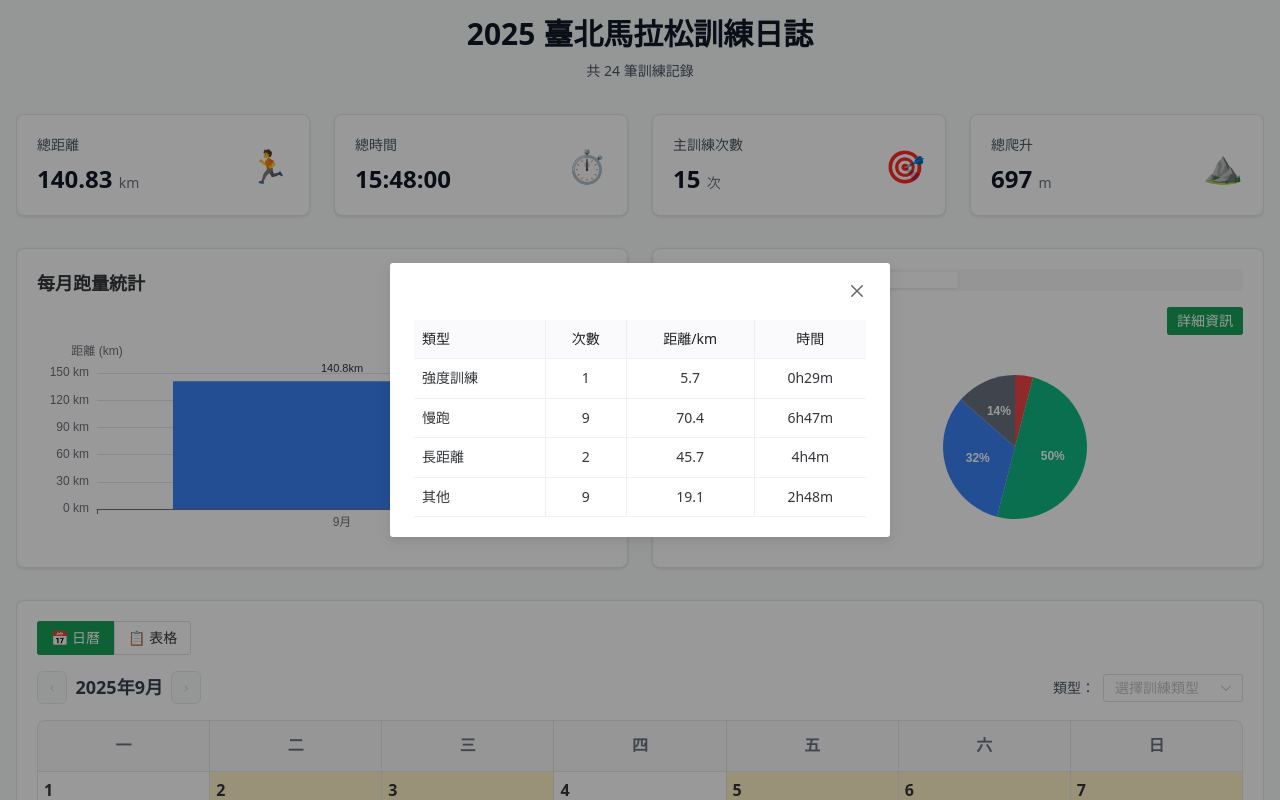
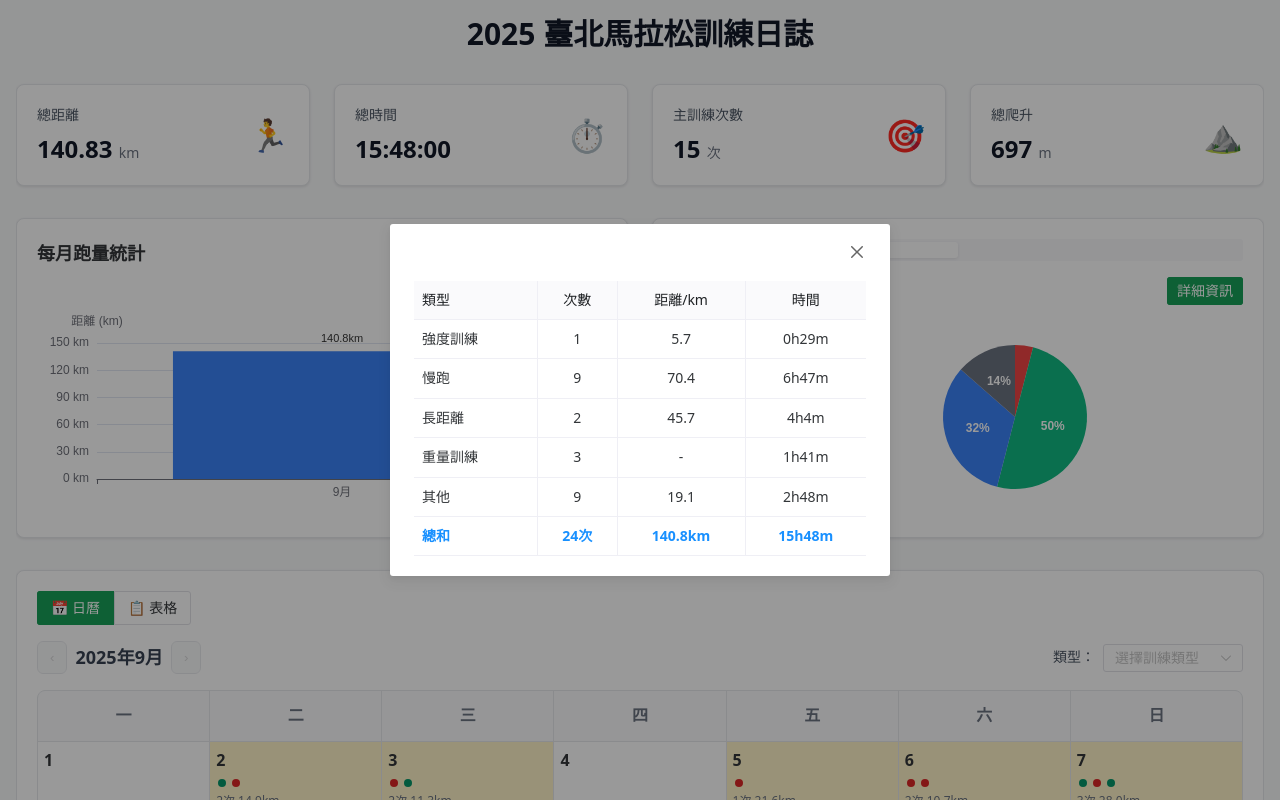
Before and after one commit to goodispeter/training-record, a Vue app: page /pan/taipei in a window 1280 px wide. Both pictures are taken after a click on the button "詳細資訊". Shown: the top 800 px of the page. Built offline with nearby package versions, Linux system fonts and the light colour scheme.

Commit message:
add total

```diff
--- a/src/components/TrainingTypeChart.vue
+++ b/src/components/TrainingTypeChart.vue
@@ -71,7 +71,7 @@
     <n-modal v-model:show="showDetailModal" preset="card" style="width: 500px; max-width: 90vw">
       <n-data-table
         :columns="columns"
-        :data="currentChartData"
+        :data="tableDataWithTotal"
         :bordered="false"
         :single-line="false"
         :single-column="false"
@@ -82,7 +82,7 @@
 </template>
 
 <script setup lang="ts">
-import { computed, ref, onMounted, onUnmounted } from 'vue'
+import { computed, ref, onMounted, onUnmounted, h } from 'vue'
 import { NTabs, NTabPane, NModal, NRadioGroup, NRadioButton, NDataTable, NButton } from 'naive-ui'
 import VChart from 'vue-echarts'
 import { use } from 'echarts/core'
@@ -96,6 +96,9 @@ use([CanvasRenderer, PieChart, TitleComponent, TooltipComponent, LegendComponent
 
 interface Props {
   records: TrainingRecord[]
+  totalDistance: number
+  totalMovingTime: string
+  totalRecordsCount: number
 }
 
 const props = defineProps<Props>()
@@ -118,23 +121,46 @@ const columns = [
     title: '類型',
     key: 'name',
     align: 'left' as const,
+    render: (row: any) => {
+      if (row.isTotal) {
+        return h('span', { style: { fontWeight: 'bold', color: '#1890ff' } }, '總和')
+      }
+      return row.name
+    },
   },
   {
     title: '次數',
     key: 'count',
     align: 'center' as const,
+    render: (row: any) => {
+      if (row.isTotal) {
+        return h('span', { style: { fontWeight: 'bold', color: '#1890ff' } }, `${row.count}次`)
+      }
+      return row.count
+    },
   },
   {
     title: '距離/km',
     key: 'value',
     align: 'center' as const,
-    render: (row: any) => (row.name === '重量訓練' ? '-' : `${row.value}`),
+    render: (row: any) => {
+      if (row.isTotal) {
+        return h('span', { style: { fontWeight: 'bold', color: '#1890ff' } }, `${row.value}km`)
+      }
+      return row.name === '重量訓練' ? '-' : `${row.value}`
+    },
   },
   {
     title: '時間',
     key: 'time',
     align: 'center' as const,
-    render: (row: any) => `${Math.floor(row.time / 60)}h${Math.round(row.time % 60)}m`,
+    render: (row: any) => {
+      const timeText = `${Math.floor(row.time / 60)}h${Math.round(row.time % 60)}m`
+      if (row.isTotal) {
+        return h('span', { style: { fontWeight: 'bold', color: '#1890ff' } }, timeText)
+      }
+      return timeText
+    },
   },
 ]
 
@@ -366,28 +392,30 @@ const intensitySubTypeChartData = computed(() => {
     }
   })
 })
+// 包含總和統計的表格數據
+const tableDataWithTotal = computed(() => {
+  // 表格數據始終顯示所有類型，不進行篩選
+  const allData = activeChart.value === 'main' ? mainCategoryData.value : intensitySubTypeData.value
 
-// 當前圖表數據（用於彈窗顯示）
-const currentChartData = computed(() => {
-  let data = activeChart.value === 'main' ? mainCategoryData.value : intensitySubTypeData.value
-
-  // 根據百分比計算模式篩選和計算數據
+  // 用於計算百分比的數據（可能需要篩選）
+  let calculationData = allData
   if (percentageMode.value === 'distance') {
-    // 距離模式：排除重量訓練
-    data = data.filter((item) => item.name !== '重量訓練')
+    // 距離模式：計算百分比時排除重量訓練
+    calculationData = allData.filter((item) => item.name !== '重量訓練')
   }
 
-  // 計算總值
+  // 計算總值（用於百分比計算的篩選後數據）
   let totalValue = 0
   if (percentageMode.value === 'count') {
-    totalValue = data.reduce((sum, item) => sum + item.count, 0)
+    totalValue = calculationData.reduce((sum, item) => sum + item.count, 0)
   } else if (percentageMode.value === 'distance') {
-    totalValue = data.reduce((sum, item) => sum + item.value, 0)
+    totalValue = calculationData.reduce((sum, item) => sum + item.value, 0)
   } else if (percentageMode.value === 'time') {
-    totalValue = data.reduce((sum, item) => sum + item.time, 0)
+    totalValue = calculationData.reduce((sum, item) => sum + item.time, 0)
   }
 
-  return data.map((item) => {
+  // 所有數據（帶百分比），表格顯示所有類型
+  const dataWithPercent = allData.map((item) => {
     let itemValue = 0
     if (percentageMode.value === 'count') {
       itemValue = item.count
@@ -402,6 +430,45 @@ const currentChartData = computed(() => {
       percent: totalValue > 0 ? ((itemValue / totalValue) * 100).toFixed(1) : '0',
     }
   })
+
+  // 根據圖表類型使用不同的總和計算方式
+  let totalCount: number
+  let totalDistance: number
+  let totalTimeMinutes: number
+
+  if (activeChart.value === 'main') {
+    // 訓練類型分布：使用 API 傳入的總和數據
+    totalCount = props.totalRecordsCount
+    totalDistance = props.totalDistance
+
+    // 解析 API 時間字串
+    const parseApiTime = (timeStr: string): number => {
+      if (!timeStr) return 0
+      const parts = timeStr.split(':').map(Number)
+      if (parts.length === 3) {
+        return parts[0] * 60 + parts[1] + parts[2] / 60 // 轉換為分鐘
+      }
+      return 0
+    }
+    totalTimeMinutes = parseApiTime(props.totalMovingTime)
+  } else {
+    // 強度訓練分布：從表格數據直接加總
+    totalCount = allData.reduce((sum, item) => sum + item.count, 0)
+    totalDistance = allData.reduce((sum, item) => sum + item.value, 0)
+    totalTimeMinutes = allData.reduce((sum, item) => sum + item.time, 0)
+  }
+
+  // 添加總和行
+  const totalRow = {
+    name: '總和',
+    count: totalCount,
+    value: Number(totalDistance.toFixed(1)),
+    time: Number(totalTimeMinutes.toFixed(1)),
+    percent: '100.0',
+    isTotal: true, // 標記這是總和行，用於樣式區分
+  }
+
+  return [...dataWithPercent, totalRow]
 })
 
 // 主要分類圖表選項
@@ -424,6 +491,7 @@ const mainCategoryOption = computed(() => {
         radius: '45%',
         center: ['60%', '30%'],
         data: mainCategoryChartData.value,
+        silent: true,
         label: {
           show: true,
           position: 'inside',
@@ -480,6 +548,7 @@ const intensitySubTypeOption = computed(() => {
         radius: '45%',
         center: ['60%', '30%'],
         data: intensitySubTypeChartData.value,
+        silent: true,
         label: {
           show: true,
           position: 'inside',
--- a/src/views/TrainingDashboard.vue
+++ b/src/views/TrainingDashboard.vue
@@ -3,7 +3,6 @@
     <div class="dashboard-content">
       <div class="dashboard-header">
         <h1 class="text-3xl font-bold text-gray-900 mb-2">{{ target }}訓練日誌</h1>
-        <p class="text-gray-600">共 {{ totalRecords }} 筆訓練記錄</p>
       </div>
       <div class="summary-cards-grid">
         <SummaryCard title="總距離" :value="trainingData?.totalDistance" unit="km" icon="🏃" />
@@ -24,7 +23,13 @@
           <MonthlyStatsChart :monthly-data="monthlyData" :key="`monthly-${chartKey}`" />
         </div>
         <div class="chart-container h-80">
-          <TrainingTypeChart :records="allRecords" :key="`type-${chartKey}`" />
+          <TrainingTypeChart
+            :records="allRecords"
+            :total-distance="trainingData?.totalDistance || 0"
+            :total-moving-time="trainingData?.totalMovingTime || '0:0:0'"
+            :total-records-count="allRecords.length"
+            :key="`type-${chartKey}`"
+          />
         </div>
       </div>
       <div v-if="trainingData && allRecords.length > 0" class="chart-container">
@@ -100,10 +105,10 @@ const handleResize = () => {
   }
 }
 
+// 使用 computed 確保響應性
 const trainingData = computed(() => store.trainingData)
 const allRecords = computed(() => store.allRecords)
 const monthlyData = computed(() => store.monthlyData)
-const totalRecords = computed(() => allRecords.value.length)
 const target = computed(() => store.trainingData?.target)
 
 // 載入資料的函數
```
